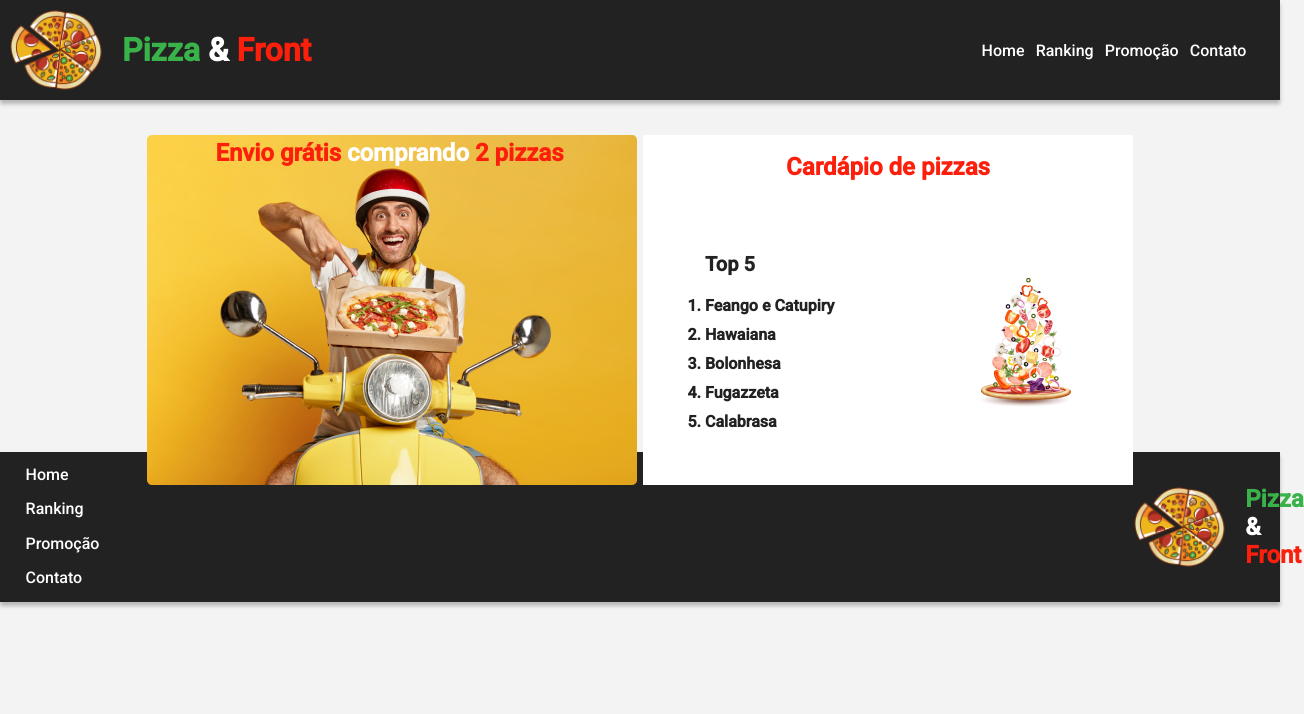
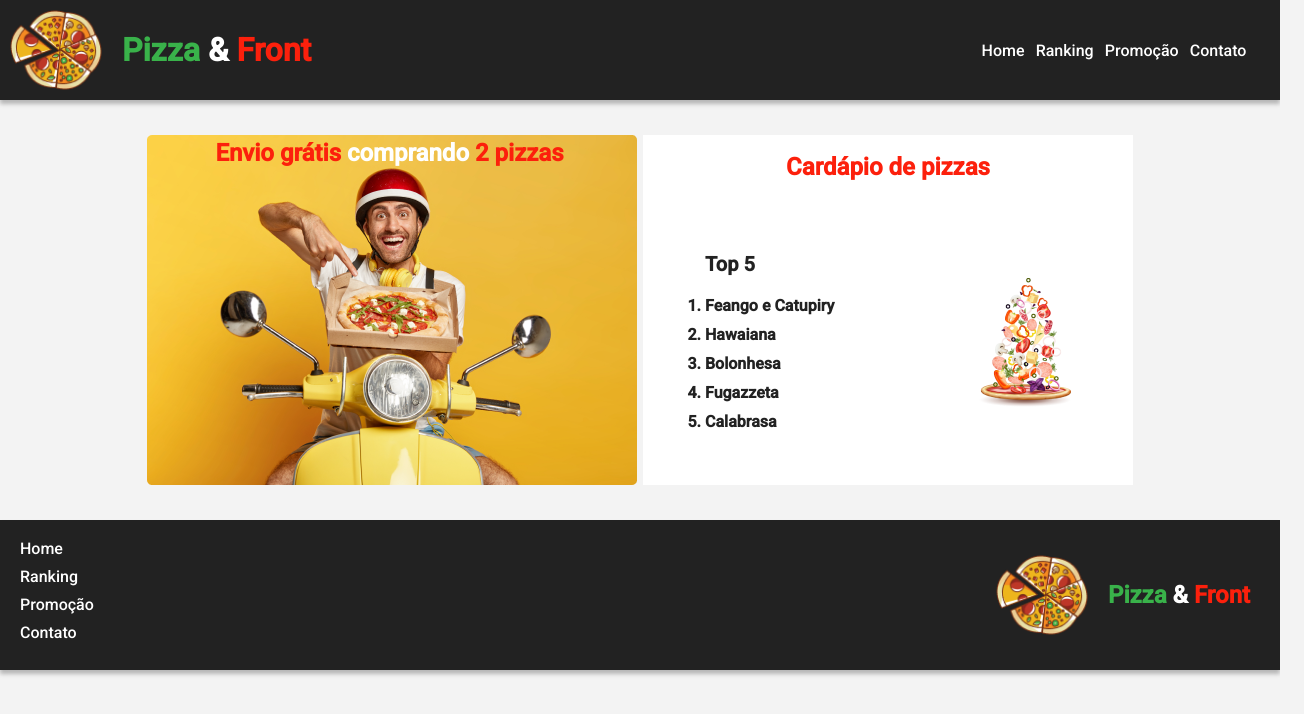
Before and after one commit to Teles-Farias/AulasFront, a plain HTML site: page aula11/index.html in a window 1280 px wide. Shown: the whole page, 1304 px wide, since content can reach past the window. Drawn offline with Linux system fonts and the light colour scheme.

Commit message:
atualizando

```diff
--- a/aula11/css/style.css
+++ b/aula11/css/style.css
@@ -12,14 +12,13 @@ body{
 }
 
 header{
+    background-color: #222;
     display: flex;
-    position: absolute;
-    justify-content:space-between;
     align-items: center;
-    background-color: #222222;
-    box-shadow:0px 4px 4px rgba(0, 0, 0, 0.25);
     width: 100%;
     height: 100px;
+    box-shadow: 0px 4px 4px rgb(0 0 0 / 25%);
+    justify-content: space-between;
 }
 .header{
     display: flex;
@@ -65,10 +64,9 @@ header{
     text-align: left;
 }
 main{
+    margin: 35px 0;
     display: flex;
     justify-content: center;
-    position: relative;
-    top: 135px;
 }
 .centro{
     justify-content: space-between;
@@ -159,18 +157,23 @@ main{
     margin-top: 10px;
 }
 footer{
+    background-color: #222;
     display: flex;
-    margin-top: 8%;
+    align-items: center;
     width: 100%;
     height: 150px;
-    background: #222222;
-    box-shadow: 0px 4px 4px rgba(0, 0, 0, 0.25);
+    box-shadow: 0px 4px 4px rgb(0 0 0 / 25%);
+    justify-content: space-between;
+    position: absolute;
+    top: 520px;
 }
 .nav-footer{
     display: flex;
     flex-direction: column;
-    margin-left: 2%;
-    margin-top: 1%;
+    margin-left: 20px;
+    justify-content: space-around;
+    height: 112px;
+
 }
 
 .nav-footer a{
@@ -181,9 +184,9 @@ footer{
 }
 
 .logo-footer{
-    display:flex;
+    display: flex;
     align-items: center;
-    margin-left: 80%;
+    margin-right: 30px;
 }
 
 .logo-footer img{
```
